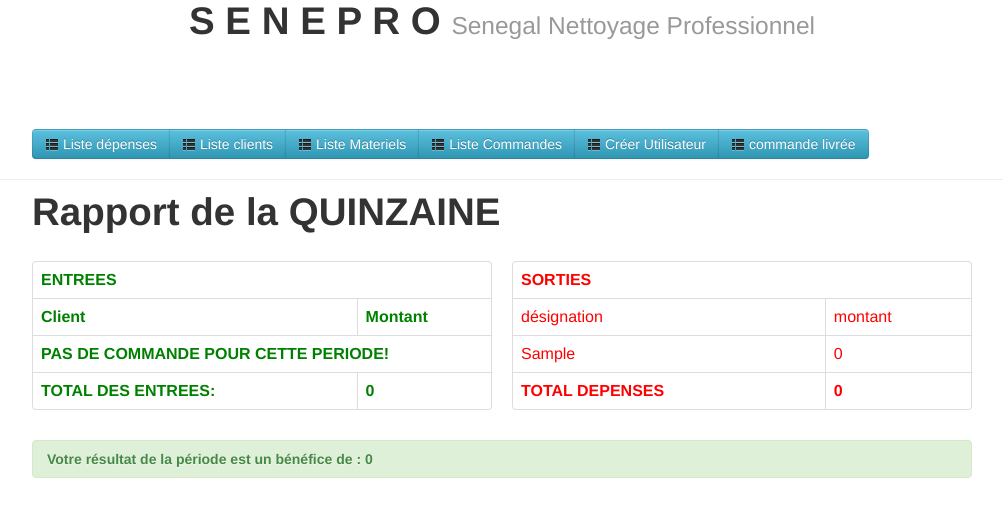
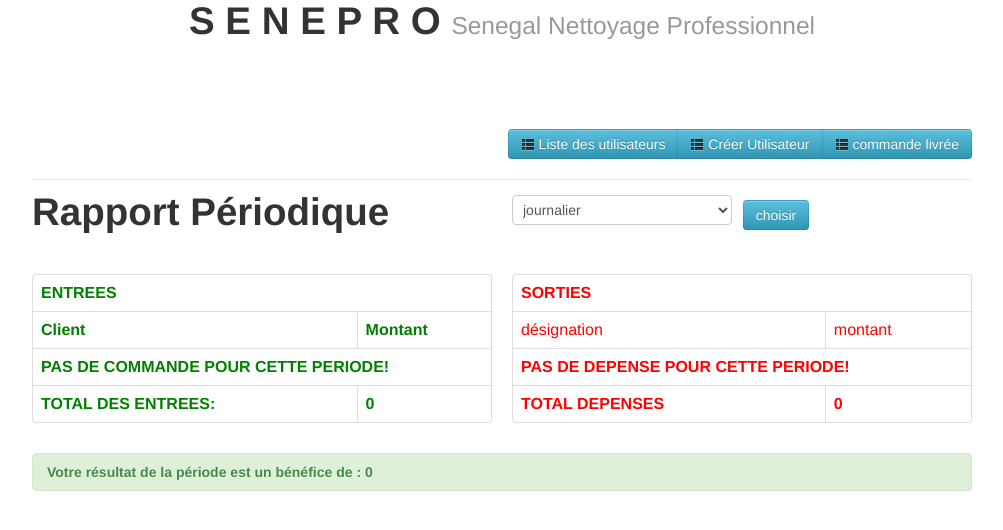
Before and after one commit to boubash/Senepro, a PHP site: page /admin.php in a window 1280 px wide. Shown: the top 530 px of the page, without its empty margins (138-1141 px from the left). Run offline with PHP 8.4, Linux system fonts and the light colour scheme; tables that the repository leaves empty or names only in its code hold one stand-in row (values such as "Sample post"); lists and menus that the app fills with data are empty.

Commit message:
ajout des rapports périodiques dans admin.php

```diff
--- a/admin.php
+++ b/admin.php
@@ -1,23 +1,10 @@
 <?php include('header.php') ?>
 
 <div class="container">
-	<div class="btn-group">
-		<a href="depense.php" class='btn btn-info'>
+	<div class="btn-group pull-right">
+		<a href="liste_utilisateur.php" class='btn btn-info'>
 				<i class='icon-th-list'></i>
-				Liste dépenses
-		</a>
-		<a href="client.php" class='btn btn-info'>
-				<i class='icon-th-list'></i>
-				Liste clients
-		</a>
-
-		<a href="materiel.php" class='btn btn-info'>
-				<i class='icon-th-list'></i>
-				Liste Materiels
-		</a>
-		<a href="commande.php" class='btn btn-info'>
-				<i class='icon-th-list'></i>
-				Liste Commandes
+				Liste des utilisateurs
 		</a>
 		<a href="inscription.php"  class='btn btn-info'>
 				<i class='icon-th-list'></i>
@@ -30,17 +17,12 @@
 	</div>
 </div>
 
-<hr>
+
 
 <?php
 
 	include 'conexion.php';
-
-	//
-	// calculer les entrées périodiquement
-	//
 	// on déclare et initialise le tableau devant contenir les commandes
-	//
 	$total_commandes = 0;
 	$commandes = array();
 
@@ -51,25 +33,70 @@
 		WHERE c.id_commande = l.id_commande
 		AND l.id_materiel = m.id_materiel
 		AND c.id_client = cli.id_client
-		AND livree = 1
-		GROUP BY cli.id_client
-		ORDER BY montant DESC
 	";
+	//
+	// calculer les sorties périodiquement
+	$total_depenses=0;
+	$depenses= array();
+
+	$sql_depenses = "SELECT SUM(somme) as montant, designation FROM depense ";
+
+	if (isset($_GET['ok']))
+	{
+		if (isset($_GET['periode']) && (!empty($_GET['periode'])))
+		{
+			switch ($_GET['periode'])
+			{
+				case 'journalier':
+					$today = date('Y-m-d');
+
+					$sql_comandes .= "AND date_commande='$today'";
+					$sql_depenses .= "WHERE date_de_depense='$today'";
+				break;
+
+				case 'mensuel':
+					$debut = date("Y-m-d", mktime(0, 0, 0, date("m"), 1,   date("Y")));
+					$fin   = date("Y-m-d", mktime(0, 0, 0, date("m"), 31,  date("Y")));
+
+					$sql_comandes .= "AND date_commande BETWEEN '$debut' AND '$fin' ";
+					$sql_depenses .= "WHERE date_de_depense BETWEEN '$debut' AND '$fin' ";
+				break;
+
+				case 'hebdomadaire':
+					$bigin = date("Y-m-d", mktime(0, 0, 0,date("m"),1, date("Y")));
+					$end = date("Y-m-d", mktime(0, 0, 0,date("m"),15, date("Y")));
+
+					$sql_comandes .="AND date_commande BETWEEN '$bigin' And '$end'";
+					$sql_depenses .="WHERE date_de_depense BETWEEN '$bigin' AND '$end'";
+				break;
+
+				default:
+					$today = date('Y-m-d');
+					$sql_comandes .= "AND date_commande='$today'";
+					$sql_depenses .= "WHERE date_de_depense='$today'";
+				break;
+			}
+		}
+	}
+	else
+	{
+
+		$today = date('Y-m-d');
+		$sql_comandes .= "AND date_commande='$today'";
+		$sql_depenses .= "WHERE date_de_depense='$today'";
+	}
+	$sql_comandes .= " GROUP BY cli.id_client ORDER BY montant DESC" ;
+
+	$sql_depenses .= " GROUP BY designation ORDER BY montant";
+
+
 
 	$exec = mysql_query($sql_comandes);
-
 	while ($commande = mysql_fetch_assoc($exec)) {
-			array_push($commandes, $commande);
+		array_push($commandes, $commande);
 	}
 
-//
-// calculer les sorties périodiquement
-//
-	$total_depenses=0;
-	$depenses= array();
-	$req = "SELECT SUM(somme) as montant, designation FROM depense GROUP BY designation ORDER BY montant";
-	$exec = mysql_query($req);
-	echo mysql_error();
+	$exec = mysql_query($sql_depenses);
 	if ($exec)
 	{
 		while ( $depense = mysql_fetch_assoc($exec))
@@ -81,8 +108,25 @@
 ?>
 
 <div class="container">
+	<hr>
+	<div class="row">
+		<div class="span6"><h1>Rapport Périodique </h1></div>
+		<h1>
+		<div class="span6">
 
-	<h1>Rapport de la QUINZAINE</h1>	<?php //include 'date.php' ?>
+			<form>
+				<select name="periode">
+					<option value='journalier'>journalier</option>
+					<option value='hebdomadaire'>hebdomadaire</option>
+					<option value='mensuel'>mensuel</option>
+				</select>
+
+				<input type="submit" name="ok" class='btn btn-info' value="choisir">
+			</form>
+
+		</div>
+		</h1>
+	</div>
 
 	<div class="row">
 
@@ -126,6 +170,7 @@
 				</tr>
 				<?php if (empty($depenses)): ?>
 
+					<tr><th colspan='2'>PAS DE DEPENSE POUR CETTE PERIODE!</th></tr>
 				<?php else: ?>
 					<?php foreach ($depenses as $key => $depense): ?>
 					<?php $total_depenses += $depense['montant']; ?>
@@ -134,11 +179,11 @@
 							<td><?php echo $depense['montant']; ?></td>
 						</tr>
 					<?php endforeach ?>
-					<tr class="warning">
+				<?php endif ?>
+					<tr>
 						<th>TOTAL DEPENSES</th>
 						<th><?php echo $total_depenses; ?></th>
 					</tr>
-				<?php endif ?>
 			</table>
 		</div>
 	</div>
```
